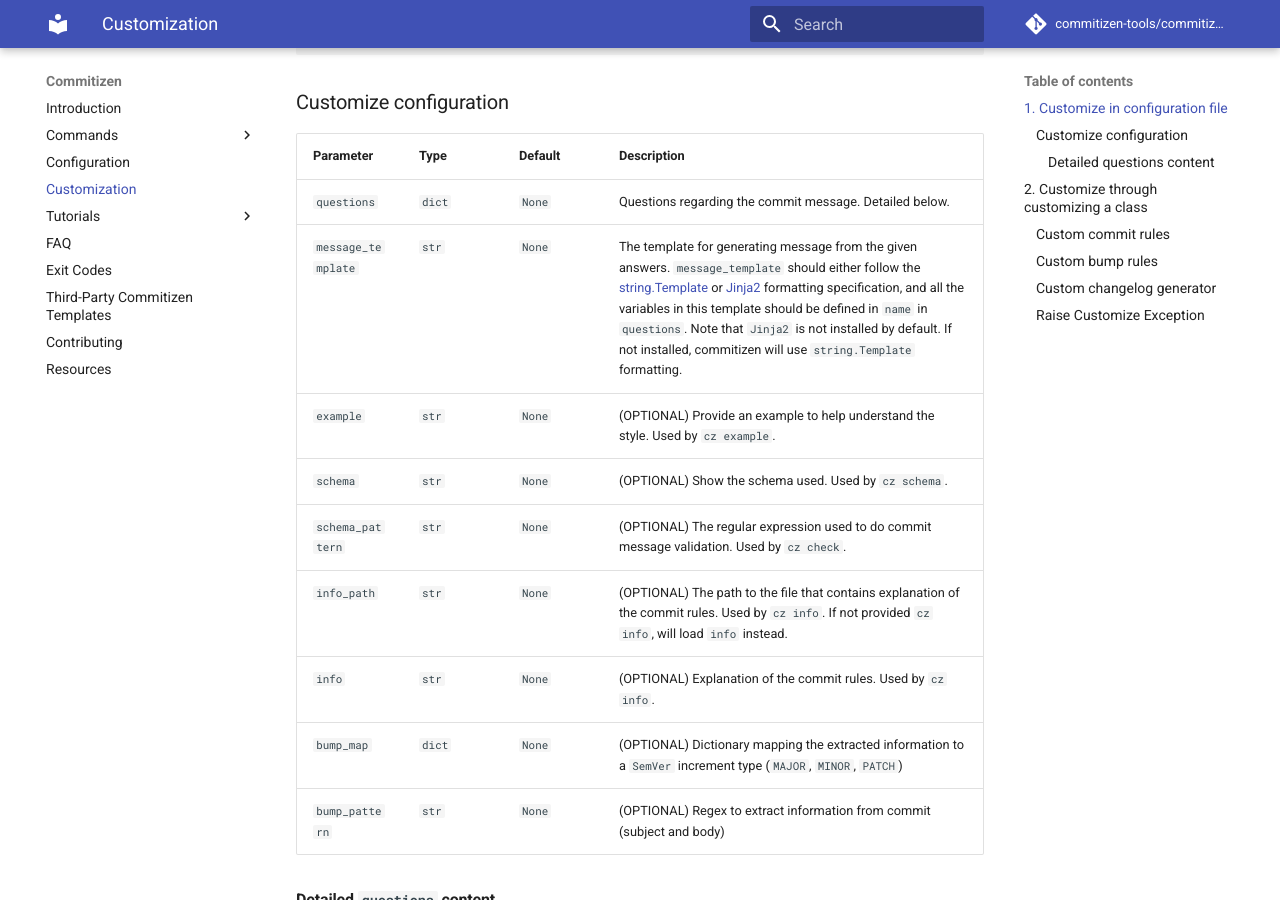
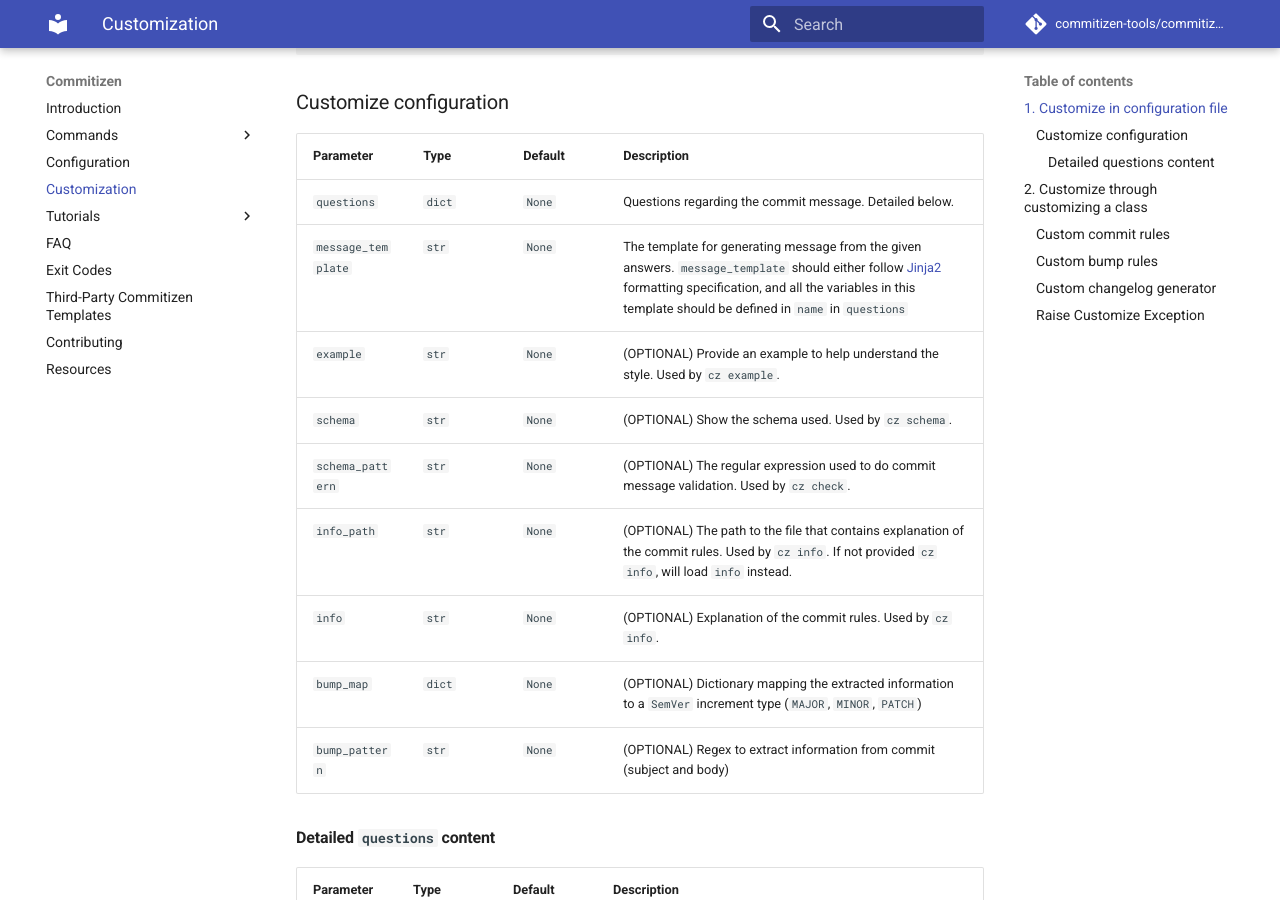
Before and after one commit to commitizen-tools/commitizen, an MkDocs documentation site: the page built from docs/customization.md, in a window 1280 px wide and 900 px high, scrolled down 1103 px. Built offline with MkDocs 1.6.1 and Material for MkDocs 9.7.7, drawn with Linux system fonts in a browser that asks for light colours; comment, search, counter and statistics services are not loaded.

Commit message:
docs: correct typos and outdated info
Closes #288

```diff
--- a/docs/customization.md
+++ b/docs/customization.md
@@ -48,17 +48,17 @@
 
 ### Customize configuration
 
-| Parameter          | Type   | Default | Description                                                                                                                                                                                                                                                                                                                                                                                                                                                                          |
-| ------------------ | ------ | ------- | ------------------------------------------------------------------------------------------------------------------------------------------------------------------------------------------------------------------------------------------------------------------------------------------------------------------------------------------------------------------------------------------------------------------------------------------------------------------------------------ |
-| `questions`        | `dict` | `None`  | Questions regarding the commit message. Detailed below.                                                                                                                                                                                                                                                                                                                                                                                                                              |
-| `message_template` | `str`  | `None`  | The template for generating message from the given answers. `message_template` should either follow the [string.Template](https://docs.python.org/3/library/string.html#template-strings) or [Jinja2](https://jinja.palletsprojects.com/en/2.10.x/) formatting specification, and all the variables in this template should be defined in `name` in `questions`. Note that `Jinja2` is not installed by default. If not installed, commitizen will use `string.Template` formatting. |
-| `example`          | `str`  | `None`  | (OPTIONAL) Provide an example to help understand the style. Used by `cz example`.                                                                                                                                                                                                                                                                                                                                                                                                    |
-| `schema`           | `str`  | `None`  | (OPTIONAL) Show the schema used. Used by `cz schema`.                                                                                                                                                                                                                                                                                                                                                                                                                                |
-| `schema_pattern`   | `str`  | `None`  | (OPTIONAL) The regular expression used to do commit message validation. Used by `cz check`.                                                                                                                                                                                                                                                                                                                                                                                                                                |
-| `info_path`        | `str`  | `None`  | (OPTIONAL) The path to the file that contains explanation of the commit rules. Used by `cz info`. If not provided `cz info`, will load `info` instead.                                                                                                                                                                                                                                                                                                                               |
-| `info`             | `str`  | `None`  | (OPTIONAL) Explanation of the commit rules. Used by `cz info`.                                                                                                                                                                                                                                                                                                                                                                                                                       |
-| `bump_map`         | `dict` | `None`  | (OPTIONAL) Dictionary mapping the extracted information to a `SemVer` increment type (`MAJOR`, `MINOR`, `PATCH`)                                                                                                                                                                                                                                                                                                                                                                     |
-| `bump_pattern`     | `str`  | `None`  | (OPTIONAL) Regex to extract information from commit (subject and body)                                                                                                                                                                                                                                                                                                                                                                                                               |
+| Parameter          | Type   | Default | Description                                                                                                                                                                                                                                                            |
+| ------------------ | ------ | ------- | ---------------------------------------------------------------------------------------------------------------------------------------------------------------------------------------------------------------------------------------------------------------------- |
+| `questions`        | `dict` | `None`  | Questions regarding the commit message. Detailed below.                                                                                                                                                                                                                |
+| `message_template` | `str`  | `None`  | The template for generating message from the given answers. `message_template` should either follow [Jinja2](https://jinja.palletsprojects.com/en/2.10.x/) formatting specification, and all the variables in this template should be defined in `name` in `questions` |
+| `example`          | `str`  | `None`  | (OPTIONAL) Provide an example to help understand the style. Used by `cz example`.                                                                                                                                                                                      |
+| `schema`           | `str`  | `None`  | (OPTIONAL) Show the schema used. Used by `cz schema`.                                                                                                                                                                                                                  |
+| `schema_pattern`   | `str`  | `None`  | (OPTIONAL) The regular expression used to do commit message validation. Used by `cz check`.                                                                                                                                                                            |
+| `info_path`        | `str`  | `None`  | (OPTIONAL) The path to the file that contains explanation of the commit rules. Used by `cz info`. If not provided `cz info`, will load `info` instead.                                                                                                                 |
+| `info`             | `str`  | `None`  | (OPTIONAL) Explanation of the commit rules. Used by `cz info`.                                                                                                                                                                                                         |
+| `bump_map`         | `dict` | `None`  | (OPTIONAL) Dictionary mapping the extracted information to a `SemVer` increment type (`MAJOR`, `MINOR`, `PATCH`)                                                                                                                                                       |
+| `bump_pattern`     | `str`  | `None`  | (OPTIONAL) Regex to extract information from commit (subject and body)                                                                                                                                                                                                 |
 
 #### Detailed `questions` content
 
```
Also changed, not shown: docs/contributing.md (+1 -1 lines).
